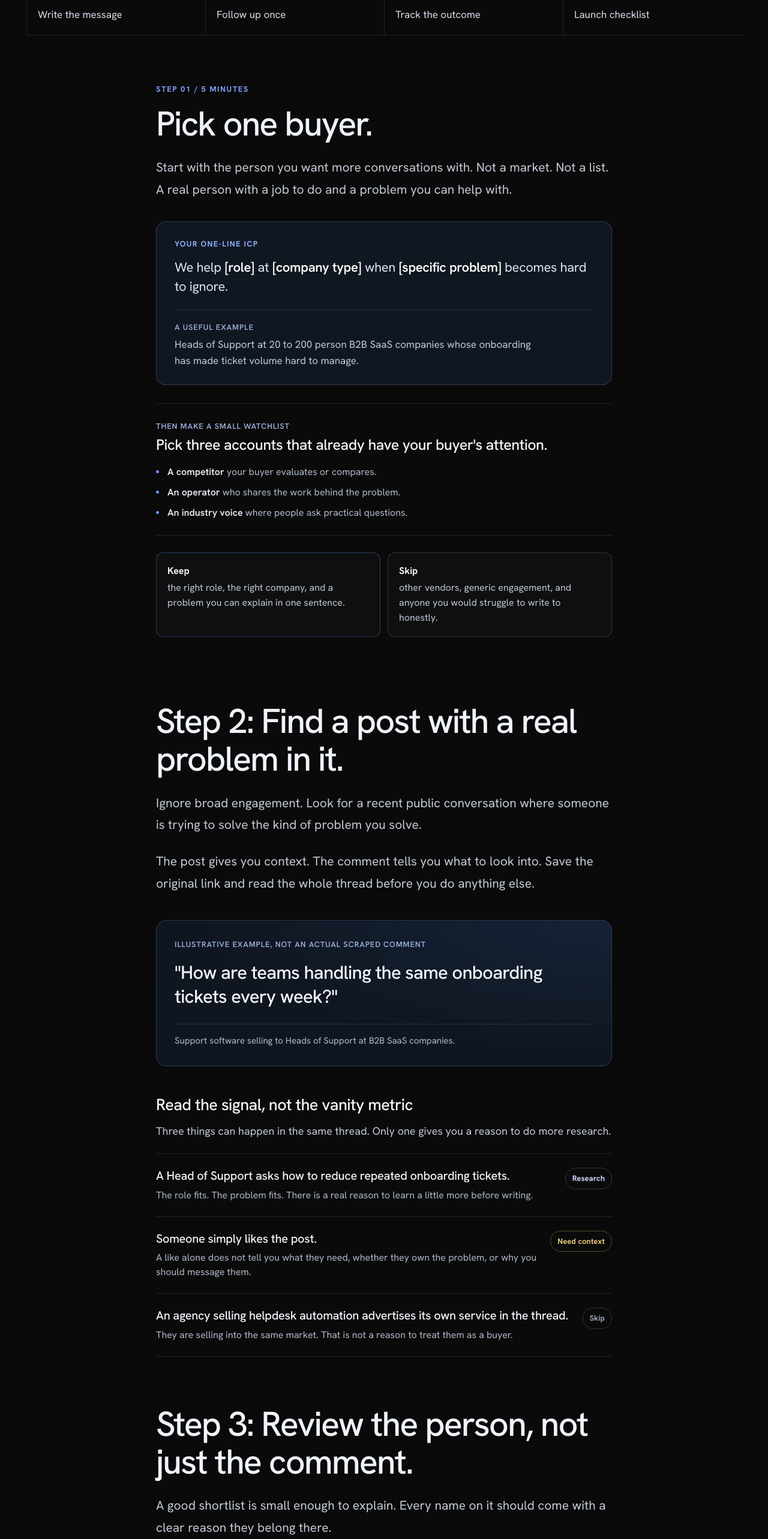
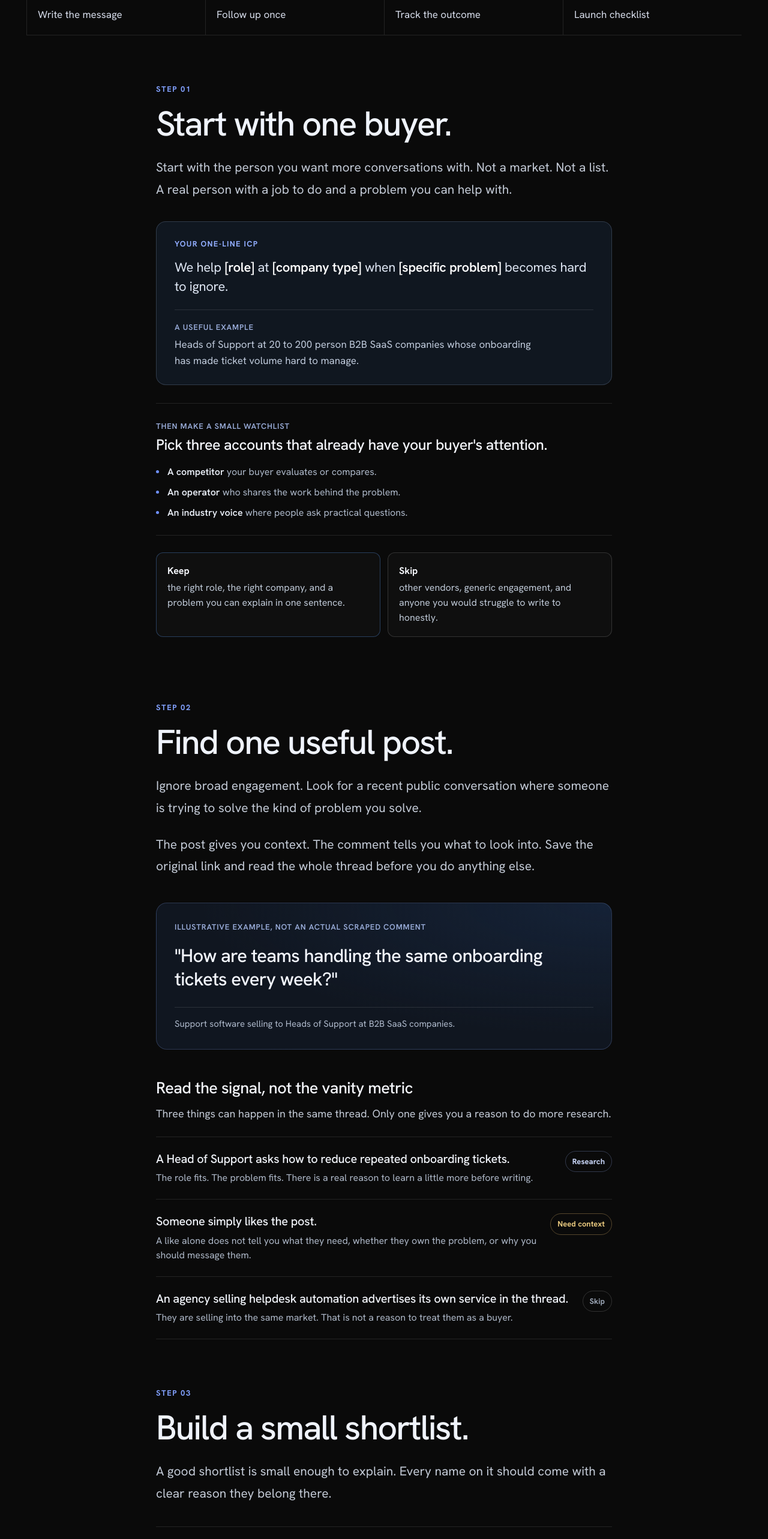
Before and after one commit to Editwithkrish/pumpgtm-playbook, a Next.js app: page /playbooks/steal-your-competitors-audience in a window 1280 px wide. Shown: the part 940-3506 px from the top of the page at 60% size. Built offline with nearby package versions, Linux system fonts and the light colour scheme.

Commit message:
Standardize playbook step hierarchy

```diff
--- a/src/app/playbooks/steal-your-competitors-audience/playbook.tsx
+++ b/src/app/playbooks/steal-your-competitors-audience/playbook.tsx
@@ -237,8 +237,8 @@ export default function CompetitorAudiencePlaybook() {
 
           <section className="article-section" id="step-1" aria-labelledby="step-1-title">
             <div className="article-column">
-              <p className="section-kicker">Step 01 / 5 minutes</p>
-              <h2 id="step-1-title">Pick one buyer.</h2>
+              <p className="section-kicker">Step 01</p>
+              <h2 id="step-1-title">Start with one buyer.</h2>
               <p className="article-intro">Start with the person you want more conversations with. Not a market. Not a list. A real person with a job to do and a problem you can help with.</p>
               <section className="buyer-brief" aria-label="Buyer brief">
                 <p className="buyer-label">Your one-line ICP</p>
@@ -254,7 +254,8 @@ export default function CompetitorAudiencePlaybook() {
 
           <section className="article-section" id="step-2" aria-labelledby="step-2-title">
             <div className="article-column">
-              <h2 id="step-2-title">Step 2: Find a post with a real problem in it.</h2>
+              <p className="section-kicker">Step 02</p>
+              <h2 id="step-2-title">Find one useful post.</h2>
               <p className="article-intro">Ignore broad engagement. Look for a recent public conversation where someone is trying to solve the kind of problem you solve.</p>
               <p className="article-intro">The post gives you context. The comment tells you what to look into. Save the original link and read the whole thread before you do anything else.</p>
 
@@ -274,7 +275,8 @@ export default function CompetitorAudiencePlaybook() {
 
           <section className="article-section" id="step-3" aria-labelledby="step-3-title">
             <div className="article-column">
-              <h2 id="step-3-title">Step 3: Review the person, not just the comment.</h2>
+              <p className="section-kicker">Step 03</p>
+              <h2 id="step-3-title">Build a small shortlist.</h2>
               <p className="article-intro">A good shortlist is small enough to explain. Every name on it should come with a clear reason they belong there.</p>
               <ol className="steps"><li><strong>Fit:</strong> would this person have a say in the problem or the budget around it?</li><li><strong>Evidence:</strong> what public detail makes the conversation relevant right now?</li><li><strong>Timing:</strong> is the post recent enough that a message will feel natural?</li></ol>
               <p>If you cannot write one honest sentence about why you are reaching out, leave them off the list.</p>
@@ -283,7 +285,8 @@ export default function CompetitorAudiencePlaybook() {
 
           <section className="article-section" id="step-4" aria-labelledby="step-4-title">
             <div className="article-column">
-              <h2 id="step-4-title">Step 4: Ask PumpGTM to research, not send.</h2>
+              <p className="section-kicker">Step 04</p>
+              <h2 id="step-4-title">Research before you run.</h2>
               <p className="article-intro">Give PumpGTM one specific source post. Ask it to bring back a short, reviewable list with the source and a one-line reason for each person.</p>
               <div className="play-callout"><p><strong>The rule:</strong> review the people, the message, and the cost before you activate anything.</p></div>
               <div className="cta-row"><a className="primary-button" href={runPlayUrl}>Open the PumpGTM play <ArrowIcon /></a><button className="secondary-button" onClick={() => copyText(prompt, "Prompt")} type="button">Copy the review prompt</button></div>
@@ -292,7 +295,8 @@ export default function CompetitorAudiencePlaybook() {
 
           <section className="article-section" id="step-5" aria-labelledby="step-5-title">
             <div className="article-column">
-              <h2 id="step-5-title">Step 5: Write a message that earns a reply.</h2>
+              <p className="section-kicker">Step 05</p>
+              <h2 id="step-5-title">Write the first message.</h2>
               <p className="article-intro">Use the thing they actually said. Make one observation. Ask one question. Do not turn the first message into a pitch.</p>
               <figure className="walkthrough-figure">
                 <div><p className="figure-label">Mock video placeholder</p><h3>Watch the move in one minute</h3><p>Replace this with an approved PumpGTM walkthrough when one is ready.</p></div>
@@ -317,7 +321,8 @@ export default function CompetitorAudiencePlaybook() {
 
           <section className="article-section" id="step-6" aria-labelledby="step-6-title">
             <div className="article-column">
-              <h2 id="step-6-title">Step 6: Follow up once. Then leave it alone.</h2>
+              <p className="section-kicker">Step 06</p>
+              <h2 id="step-6-title">Follow up once.</h2>
               <p className="article-intro">A second message only earns its place when it adds something useful. A bump does not.</p>
               <div className="play-callout"><p><strong>Simple play:</strong> a relevant public moment, a short question, one useful follow-up, then a real reply or a stop.</p></div>
               <p>If there is no reply, share a useful example or a fresh piece of context. If they say no, stop. If they reply, stop automation and take over as a human.</p>
@@ -327,7 +332,8 @@ export default function CompetitorAudiencePlaybook() {
 
           <section className="article-section" id="step-7" aria-labelledby="step-7-title">
             <div className="article-column">
-              <h2 id="step-7-title">Step 7: Measure the path to a real conversation.</h2>
+              <p className="section-kicker">Step 07</p>
+              <h2 id="step-7-title">Track real conversations.</h2>
               <p className="article-intro">A like is not buying intent. A reply to a free guide is not a sales lead. Your first win is a qualified conversation with the right person.</p>
               <ol className="steps"><li>Relevant people reviewed</li><li>Messages approved</li><li>Genuine replies</li><li>Meaningful conversations</li><li>Trials, demos, and paying customers</li></ol>
               <p>When someone is a real fit, show the smallest workflow that solves the problem they already described.</p>
```
